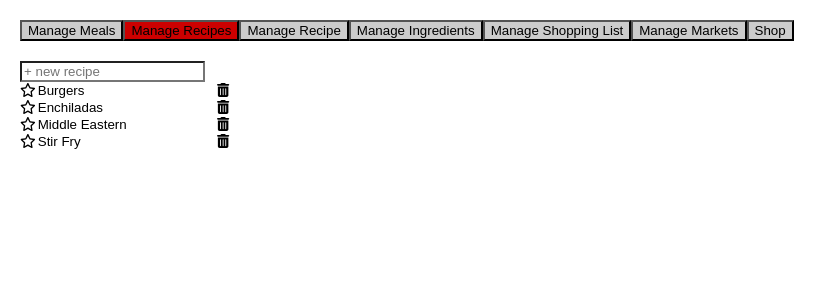
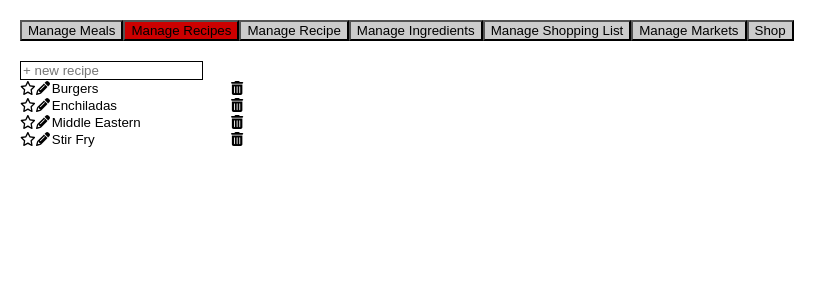
Before and after one commit to btdrucke/liststr3, a React (Create React App) app: page / in a window 1280 px wide. Both pictures are taken after a click on the button "Manage Recipes". Shown: the top 300 px of the page, without its empty margins (0-837 px from the left). Built offline with nearby package versions, Linux system fonts and the light colour scheme.

Commit message:
Start of support for editing a recipe

```diff
--- /dev/null
+++ b/src/common/EditControl.tsx
@@ -0,0 +1,21 @@
+import {FontAwesomeIcon} from "@fortawesome/react-fontawesome"
+import React from "react"
+import {useAppDispatch} from "../app/hooks"
+import {AnyAction} from "@reduxjs/toolkit"
+import {faPencil} from "@fortawesome/free-solid-svg-icons"
+
+interface EditControlProps {
+    action: AnyAction
+}
+
+const EditControl = ({action}: EditControlProps) => {
+    const dispatch = useAppDispatch()
+    return (
+        <FontAwesomeIcon
+            icon={faPencil}
+            onClick={() => dispatch(action)}
+        />
+    )
+}
+
+export default EditControl
--- a/src/common/style.module.css
+++ b/src/common/style.module.css
@@ -1,5 +1,6 @@
 .addItem {
     background-color: transparent;
+    border: thin solid;
 }
 
 .editableItem {
--- a/src/features/appMode/slice.ts
+++ b/src/features/appMode/slice.ts
@@ -1,5 +1,7 @@
 import {createSelector, createSlice} from "@reduxjs/toolkit"
 import {RootState} from "../../app/store"
+import {editItem as editRecipe} from "../recipes/slice"
+import {equalsId} from "../../common/IdOwner"
 
 export enum AppMode {
     ManageMeals,
@@ -20,6 +22,14 @@ const slice = createSlice({
         updateMode: (state, action) => {
             state.value = action.payload
         }
+    },
+    extraReducers: builder => {
+        builder
+            .addCase(editRecipe, (state, action) => {
+                const editingRecipeId = action.payload
+                state.value = editingRecipeId ? AppMode.ManageRecipe : AppMode.ManageRecipes
+            })
+            .addDefaultCase(() => {})
     }
 })
 
--- a/src/features/ingredients/Ingredients.tsx
+++ b/src/features/ingredients/Ingredients.tsx
@@ -6,6 +6,7 @@ import TrashControl from "../../common/TrashControl"
 import IsFavoriteControl from "../../common/IsFavoriteControl"
 import {createItem, deleteItem, renameItem, selectItems, toggleIsFavorite} from "./slice"
 import AddItem from "../../common/AddItem"
+import EditControl from "../../common/EditControl"
 
 export const Ingredients = () => {
     const dispatch = useAppDispatch()
--- a/src/features/ingredients/slice.ts
+++ b/src/features/ingredients/slice.ts
@@ -7,7 +7,7 @@ import {deleteItemReducer, equalsId, findById} from "../../common/IdOwner"
 import {NameOwner} from "../../common/NameOwner"
 import {createItem as createShoppingItem} from "../shoppingList/slice"
 
-export interface IngredientModel extends BaseItem, IsFavorite {
+interface IngredientModel extends BaseItem, IsFavorite {
     readonly lastUsedTimestamp: number;
     readonly usualMarketIds: string[]
 }
--- a/src/features/recipe/Recipe.tsx
+++ b/src/features/recipe/Recipe.tsx
@@ -1,5 +1,21 @@
+import {useSelector} from "react-redux"
+import {editItem, selectEditingItem} from "../recipes/slice"
+import React from "react"
+import TrashControl from "../../common/TrashControl"
+
 export const Recipe = () => {
+    const editingRecipe = useSelector(selectEditingItem)
     return (
-        <div>Recipe</div>
+        <>
+            {editingRecipe && (
+                <>
+                    <span>Editing recipe {editingRecipe.name}</span>
+                    <TrashControl action={editItem()}/>
+                </>
+            )}
+            {!editingRecipe && (
+                <div>Recipe</div>
+            )}
+        </>
     )
 }
--- a/src/features/recipes/Recipes.tsx
+++ b/src/features/recipes/Recipes.tsx
@@ -4,8 +4,9 @@ import EditableItem from "../../common/EditableItem"
 import style from "./style.module.css"
 import TrashControl from "../../common/TrashControl"
 import IsFavoriteControl from "../../common/IsFavoriteControl"
-import {createItem, deleteItem, renameItem, selectItems, toggleIsFavorite} from "./slice"
+import {createItem, deleteItem, editItem, renameItem, selectItems, toggleIsFavorite} from "./slice"
 import AddItem from "../../common/AddItem"
+import EditControl from "../../common/EditControl"
 
 export const Recipes = () => {
     const dispatch = useAppDispatch()
@@ -28,6 +29,7 @@ export const Recipes = () => {
                         <IsFavoriteControl
                             isFavorite={item.isFavorite}
                             action={toggleIsFavorite(item.id)}/>
+                        <EditControl action={editItem(item.id)}/>
                         <EditableItem
                             origItem={item}
                             renameItem={renameItem}/>
--- a/src/features/recipes/slice.ts
+++ b/src/features/recipes/slice.ts
@@ -28,13 +28,17 @@ const slice = createSlice({
             createModel("Burgers"),
             createModel("Stir Fry"),
             createModel("Middle Eastern"),
-        ]
+        ],
+        editingItemId: undefined as (string | undefined),
     },
     reducers: {
         createItem: (state, action: PayloadAction<NameOwner>) => {
             const {name} = action.payload
             const item = createModel(name)
             state.items.push(item)
+        },
+        editItem: (state, action: PayloadAction<string | undefined>) => {
+            state.editingItemId = action.payload
         },
         renameItem: renameItemReducer,
         toggleIsFavorite: toggleIsFavoriteReducer,
@@ -72,8 +76,18 @@ export const selectItem = createSelector(
     (items, id) => findById(items, id)
 )
 
+
+export const selectEditingItem = createSelector(
+    [
+        selectItemsInput,
+        (state: RootState) => state.recipes.editingItemId,
+    ],
+    (items, editingItemId) => editingItemId && findById(items, editingItemId)
+)
+
 export const {
     createItem,
+    editItem,
     renameItem,
     toggleIsFavorite,
     deleteItem,
```
